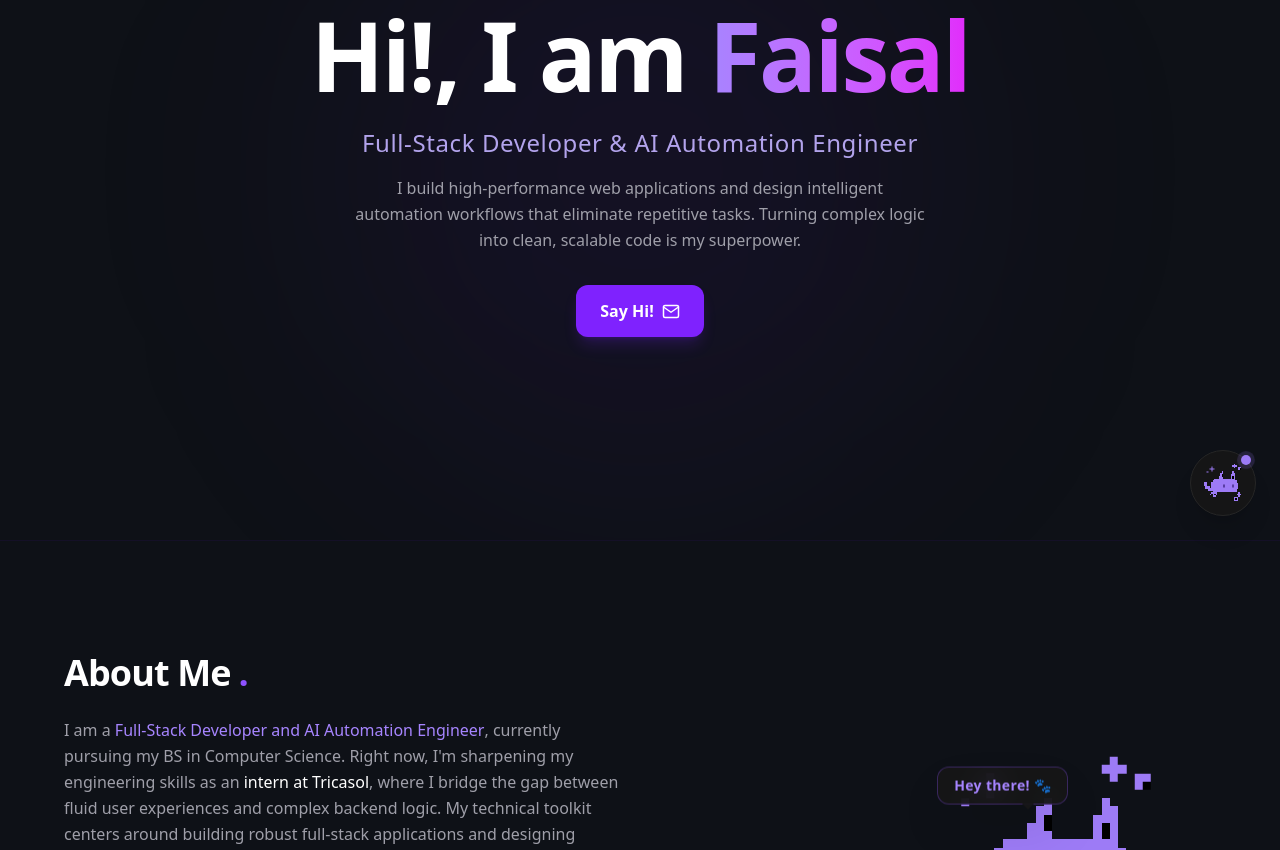
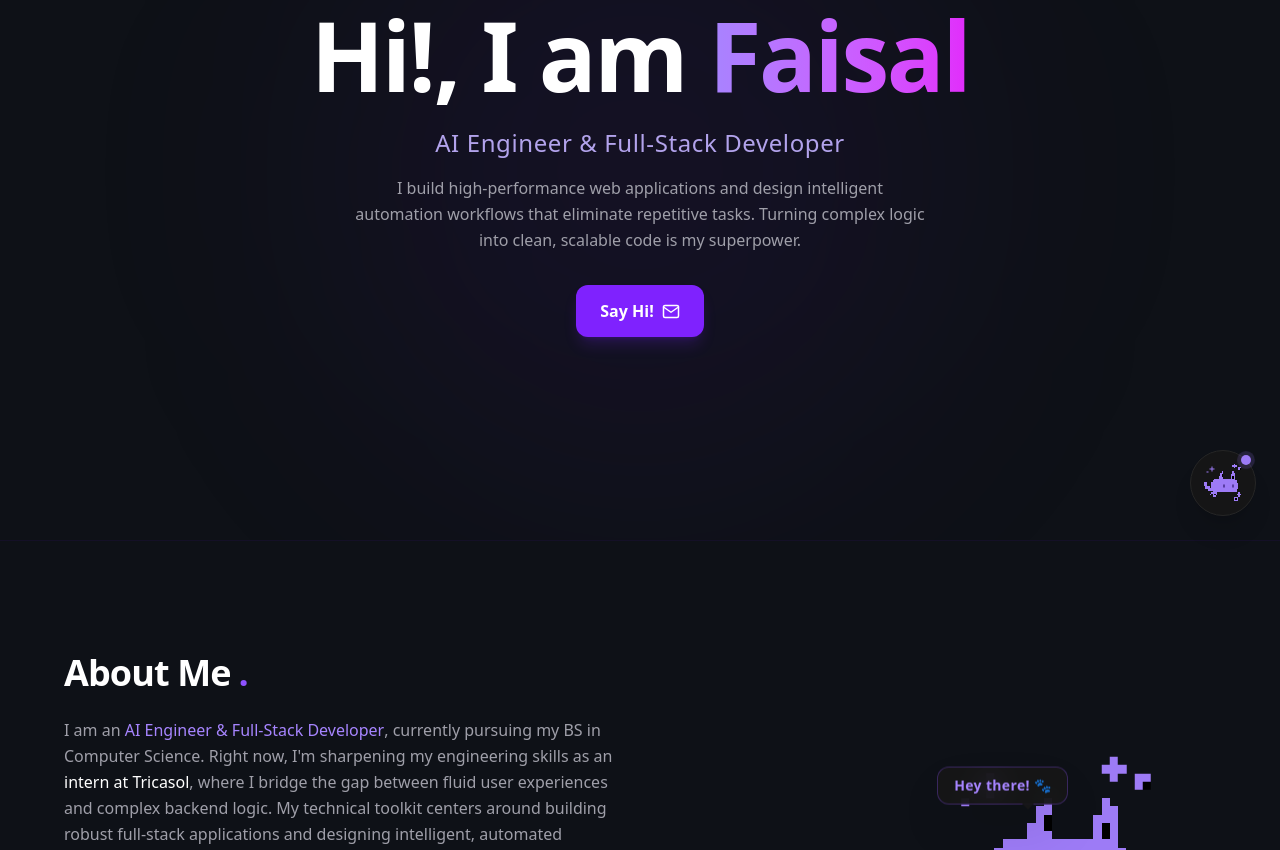
Before and after one commit to kaze1-dev/portfolio, a Next.js app: page / in a window 1280 px wide. Shown: the part 260-1110 px from the top of the page. Built offline with nearby package versions, Linux system fonts and the light colour scheme.

Commit message:
feat: AI Engineer

```diff
--- a/components/About.tsx
+++ b/components/About.tsx
@@ -14,7 +14,7 @@ const About = () => {
 
           <div className="space-y-5 text-base leading-relaxed">
             <p>
-              I am a <span className="text-violet-400 font-medium">Full-Stack Developer and AI Automation Engineer</span>, currently pursuing my BS in Computer Science. Right now, I'm sharpening my engineering skills as an <span className="text-white font-medium">intern at Tricasol</span>, where I bridge the gap between fluid user experiences and complex backend logic. My technical toolkit centers around building robust full-stack applications and designing intelligent, automated workflows using <span className="text-violet-400 font-medium">Python and n8n</span>.
+              I am an <span className="text-violet-400 font-medium">AI Engineer & Full-Stack Developer</span>, currently pursuing my BS in Computer Science. Right now, I'm sharpening my engineering skills as an <span className="text-white font-medium">intern at Tricasol</span>, where I bridge the gap between fluid user experiences and complex backend logic. My technical toolkit centers around building robust full-stack applications and designing intelligent, automated workflows using <span className="text-violet-400 font-medium">Python and n8n</span>.
             </p>
             <p>
               My focus is heavily anchored in the intersection of structured code and machine intelligence, constantly finding ways to optimize workflows and eliminate repetitive tasks. Outside of development, I have a deep appreciation for analytical storytelling, whether it's found in literary fiction or classic existential sci-fi anime. I believe building great software is <span className="text-white font-medium">exactly like crafting a good narrative</span>—it requires absolute precision, pacing, and clean structure.
--- a/components/Hero.tsx
+++ b/components/Hero.tsx
@@ -10,7 +10,7 @@ const Hero = () => {
           Hi!, I am <span className="text-transparent bg-clip-text bg-linear-to-r from-violet-400 to-fuchsia-500">Faisal</span>
         </h1>
         <h2 className="text-xl sm:text-2xl font-medium text-violet-300/90 mb-4 tracking-wide">
-          Full-Stack Developer & AI Automation Engineer
+          AI Engineer & Full-Stack Developer
         </h2>
         <p className="text-base text-zinc-400 max-w-xl mb-8 leading-relaxed">
           I build high-performance web applications and design intelligent automation workflows that eliminate repetitive tasks. Turning complex logic into clean, scalable code is my superpower.
--- a/components/Projects.tsx
+++ b/components/Projects.tsx
@@ -55,7 +55,7 @@ const Projects = () => {
     {
       title: "GoRoom — Multi-Hotel Booking Platform",
       description: "A production-grade booking platform built for a client managing 8 hotels on a single unified system, featuring fluid filtering, secure authentication, and high-conversion reservations.",
-      tags: ["Next.js", "TypeScript", "PostgreSQL", "Prisma", "better-auth", "Tailwind CSS"],
+      tags: ["Next.js", "TypeScript", "PostgreSQL", "Prisma", "better-auth", "Tailwind CSS", "TanStack Query"],
       githubLink: null,
       liveLink: "https://goroom-system.vercel.app/",
       inProgress: true,
```
